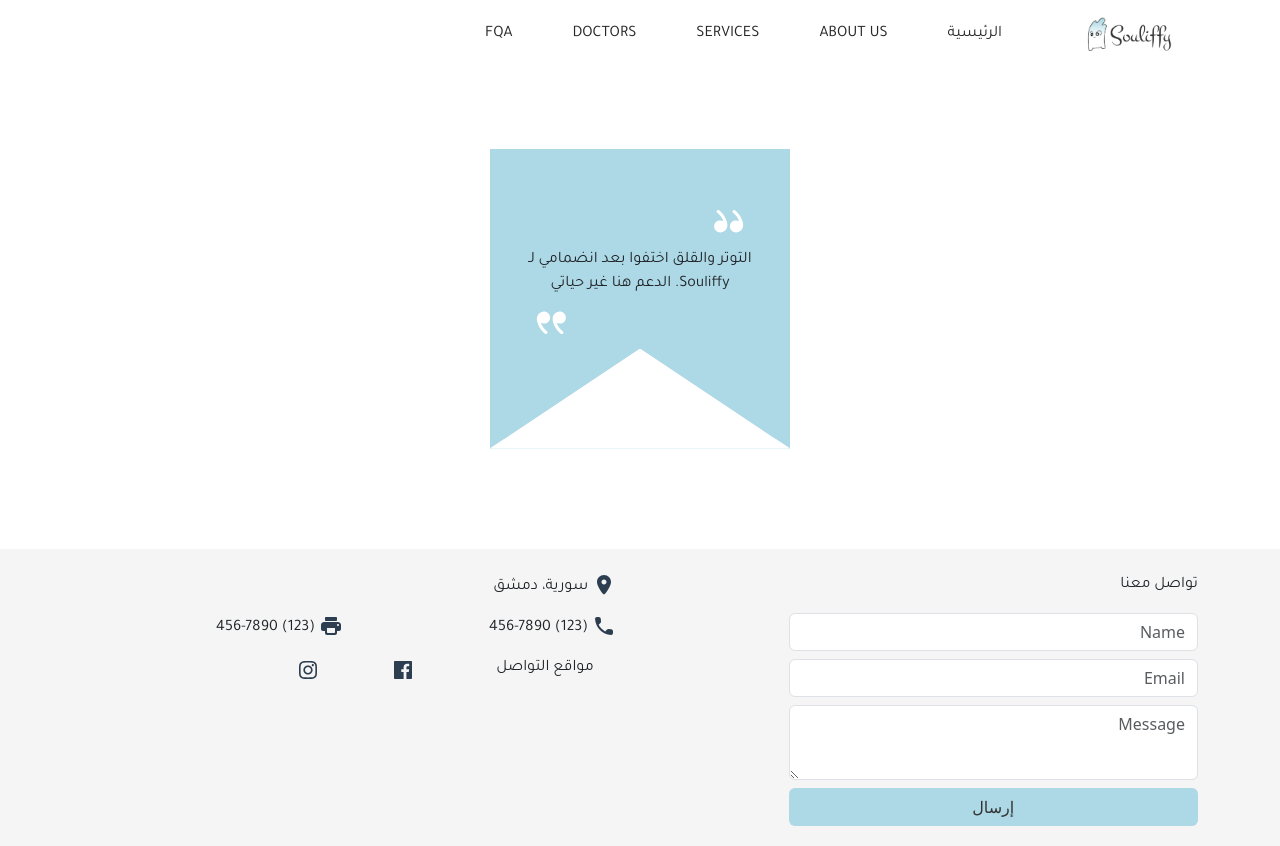
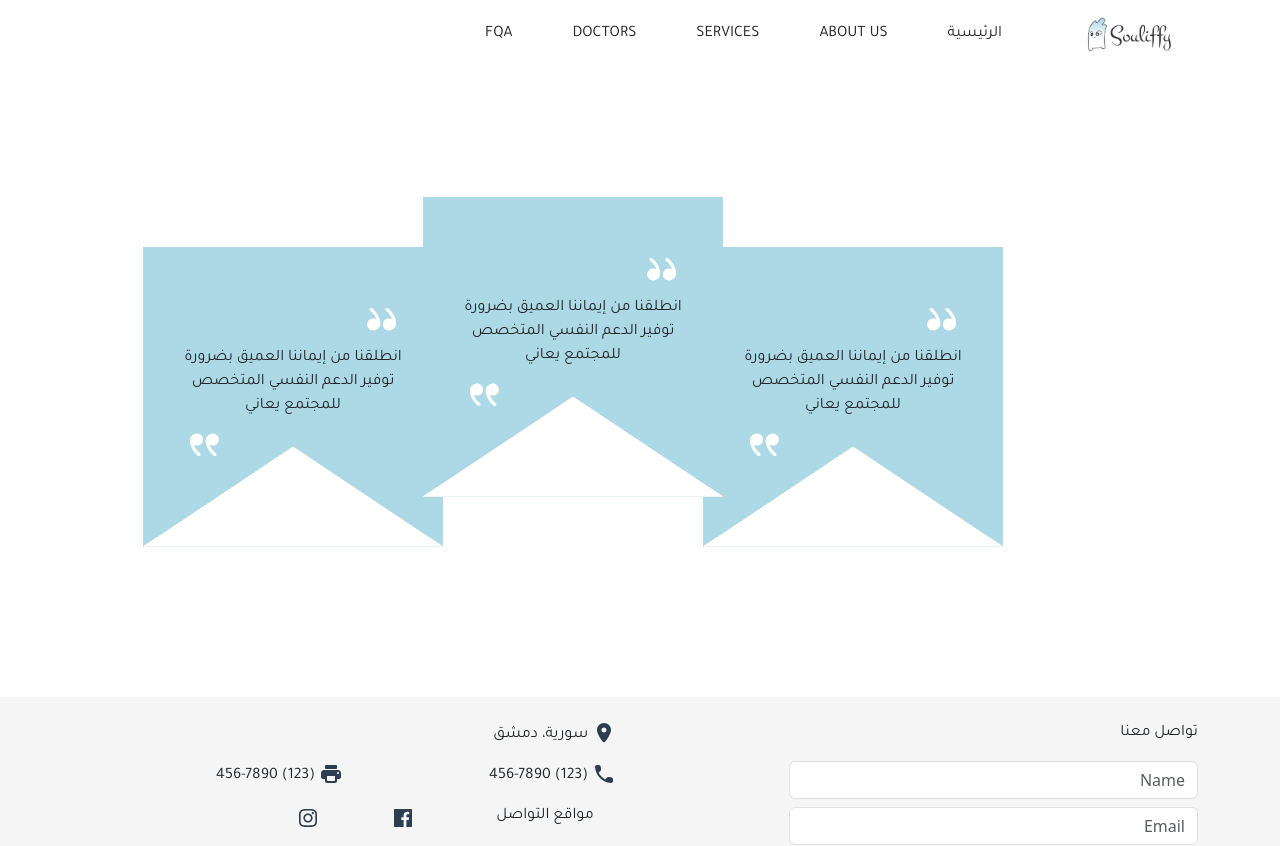
Before and after one commit to Siver29/souliffy, a React (Create React App) app: page / in a window 1280 px wide. Shown: the top 846 px of the page. Built offline with nearby package versions, Linux system fonts and the light colour scheme.

Commit message:
TestimonialsContainer

```diff
--- a/package.json
+++ b/package.json
@@ -10,6 +10,8 @@
     "react": "^18.3.1",
     "react-dom": "^18.3.1",
     "react-scripts": "5.0.1",
+    "react-slick": "^0.30.2",
+    "slick-carousel": "^1.8.1",
     "web-vitals": "^2.1.4"
   },
   "scripts": {
--- a/src/Components/UserComponents/TestmonialsBox/TestmonialsBox.css
+++ b/src/Components/UserComponents/TestimonialsBox/TestimonialsBox.css
@@ -15,7 +15,6 @@
     bottom: 0;
     border-bottom: 10px solid white;
     z-index: 10;
-/* box-shadow: 100px 100px 10px white; */
 }
 
 
--- a/src/Components/UserComponents/TestmonialsBox/TestmonialsBox.js
+++ b/src/Components/UserComponents/TestimonialsBox/TestimonialsBox.js
@@ -1,7 +1,8 @@
+// TestmonialsBox.js
 import React from 'react';
-import './TestmonialsBox.css'
+import './TestimonialsBox.css';
 
-function TestmonialsBox() {
+function TestmonialsBox({ quote }) {
     return (
         <div className="container mt-5 TestmonialsBox">
             <div className="row h-100 text-center quote-box">
@@ -15,7 +16,8 @@ function TestmonialsBox() {
                     </div>
                 </div>
                 <p className="mb-0 quote">
-                التوتر والقلق اختفوا بعد انضمامي لـ Souliffy. الدعم هنا غير حياتي                </p>
+                    {quote} انطلقنا من إيماننا العميق بضرورة توفير الدعم النفسي المتخصص للمجتمع يعاني
+                </p>
                 <div className='container-fluid'>
                     <div className='row'>
                         <div className='col-8'></div>
--- /dev/null
+++ b/src/Components/UserComponents/TestimonialsContainer/TestimonialsContainer.css
@@ -0,0 +1,18 @@
+.left-testmonial{
+    margin-left: 90px;
+}
+.right-testmonial{
+    margin-right: 90px;
+}
+.center-testmonial{
+    padding-bottom: 100px;
+    /* position: absolute; */
+    /* bottom: 50px; */
+    z-index: 10;
+}
+.testimonials-container{
+    /* position: relative; */
+    display: flex;
+    align-items: center;
+    justify-content: center;
+}
--- /dev/null
+++ b/src/Components/UserComponents/TestimonialsContainer/TestimonialsContainer.js
@@ -0,0 +1,25 @@
+import React from 'react'
+import TestmonialsBox from '../TestimonialsBox/TestimonialsBox'
+import './TestimonialsContainer.css'
+
+const TestimonialsContainer = () => {
+    return (
+        <div className='container'>
+            <div className='row testimonials-container'>
+                <div className='col-2'></div>
+                <div className='col-2 left-testmonial'>
+                    <TestmonialsBox />
+                </div>
+                <div className='col-2 center-testmonial'>
+                    <TestmonialsBox />
+                </div>
+                <div className='col-2 right-testmonial'>
+                    <TestmonialsBox />
+                </div>
+                <div className='col-2'></div>
+            </div>
+        </div>
+    )
+}
+
+export default TestimonialsContainer
--- a/src/Pages/UserPages/HomePage/HomePage.js
+++ b/src/Pages/UserPages/HomePage/HomePage.js
@@ -1,13 +1,14 @@
 import React from 'react'
 import Footer from '../../../Components/UserComponents/Footer/Footer'
 import Navbar from '../../../Components/UserComponents/Navbar/Navbar'
-import TestmonialsBox from '../../../Components/UserComponents/TestmonialsBox/TestmonialsBox'
+import TestmonialsBox from '../../../Components/UserComponents/TestimonialsBox/TestimonialsBox'
+import TestimonialsContainer from '../../../Components/UserComponents/TestimonialsContainer/TestimonialsContainer'
 
 const HomePage = () => {
   return (
     <div>
       <Navbar/>
-      <TestmonialsBox/>
+      <TestimonialsContainer/>
       <Footer/>
     </div>
   )
```
Also changed, not shown: src/Components/UserComponents/TestimonialsSlider/TestimonialsSlider.js (added, +40 -0 lines), src/Components/UserComponents/TestimonialsSlider/TestimonialsSlider.css (added), 1 other file (tests, documents, lock files or other folders).
